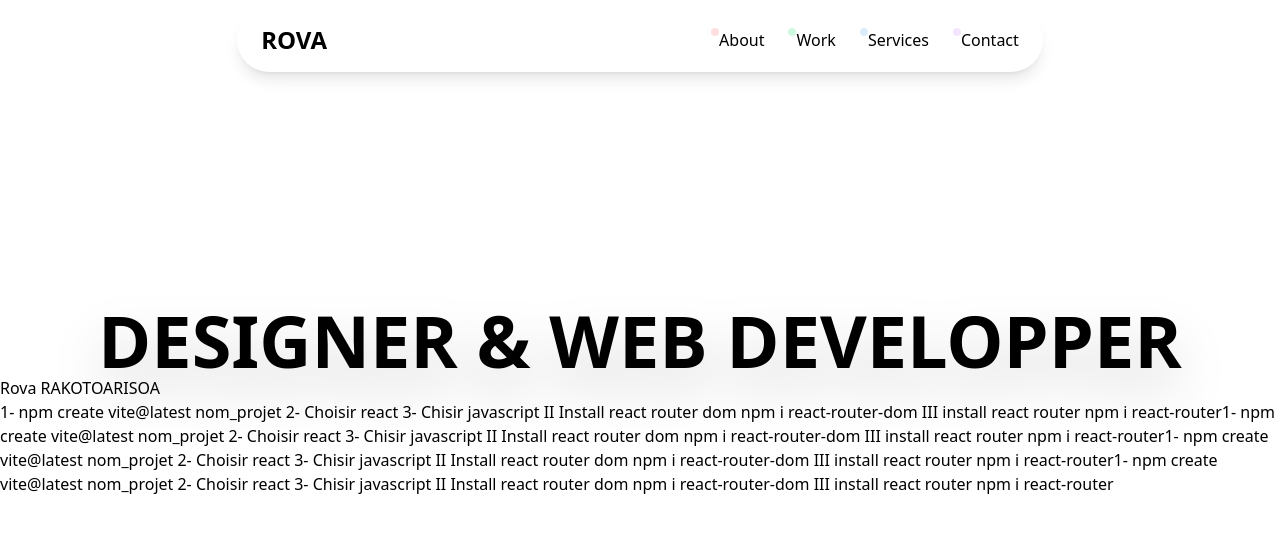
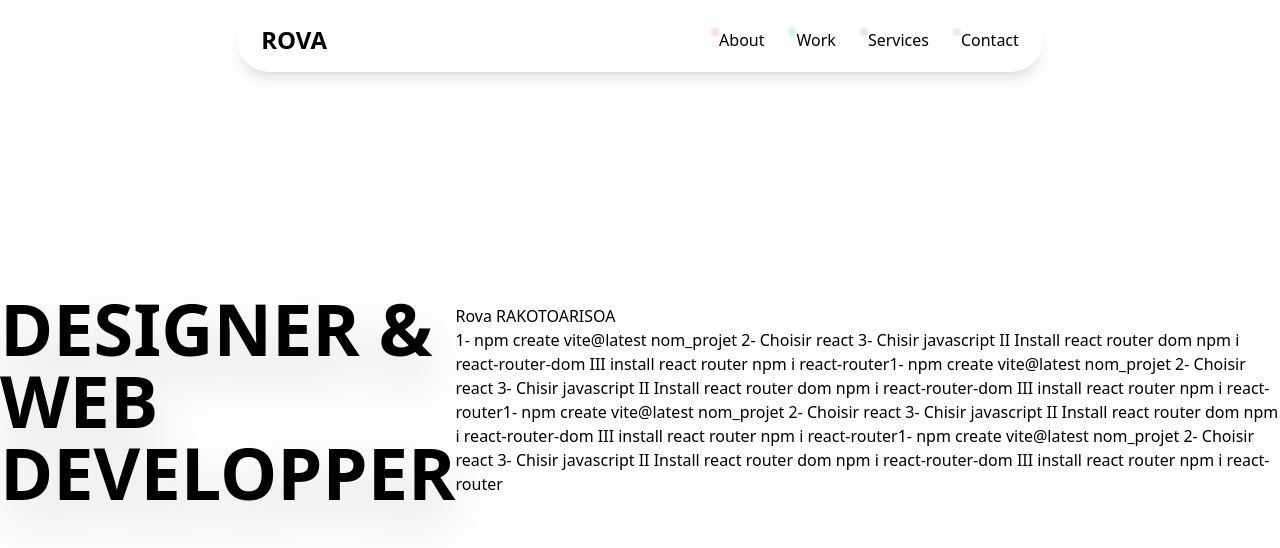
Before and after one commit to RovaRakotoarisoa/rvickx, a React (Vite) app: page / in a window 1280 px wide. Shown: the top 548 px of the page. Built offline with nearby package versions, Linux system fonts and the light colour scheme.

Commit message:
try tailwindcss.config

```diff
--- a/package.json
+++ b/package.json
@@ -18,19 +18,21 @@
     "react": "^18.3.1",
     "react-dom": "^18.3.1",
     "react-router-dom": "^7.0.2",
-    "simple-parallax-js": "^6.1.1",
-    "tailwindcss": "^4.0.13"
+    "simple-parallax-js": "^6.1.1"
   },
   "devDependencies": {
     "@eslint/js": "^9.15.0",
     "@types/react": "^18.3.12",
     "@types/react-dom": "^18.3.1",
     "@vitejs/plugin-react": "^4.3.4",
+    "autoprefixer": "^10.4.21",
     "eslint": "^9.15.0",
     "eslint-plugin-react": "^7.37.2",
     "eslint-plugin-react-hooks": "^5.0.0",
     "eslint-plugin-react-refresh": "^0.4.14",
     "globals": "^15.12.0",
+    "postcss": "^8.5.3",
+    "tailwindcss": "^4.1.5",
     "vite": "^6.0.1"
   }
 }
--- a/src/components/Container.jsx
+++ b/src/components/Container.jsx
@@ -1,6 +1,6 @@
 function Container({children}){
 	return(
-		<div className="container h-screen flex flex-col items-center justify-center">
+		<div className="container h-screen flex items-center justify-center">
 			{children}
 		</div>
 	);
```
Also changed, not shown: 1 other file (tests, documents, lock files or other folders).
